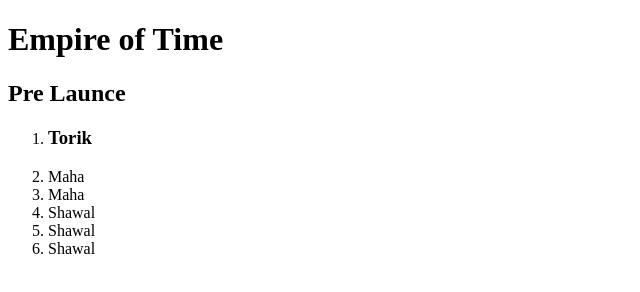
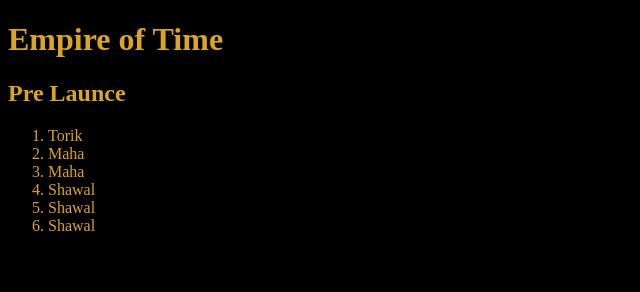
Before and after one commit to SafiulSadi/prelaunch, a plain HTML site: page index.html in a window 1280 px wide. Shown: the whole page, without its empty margins (0-640 px from the left). Drawn offline with Linux system fonts and the light colour scheme.

Commit message:
add css file

```diff
--- a/index.html
+++ b/index.html
@@ -3,7 +3,8 @@
 <head>
   <meta charset="UTF-8">
   <meta name="viewport" content="width=device-width, initial-scale=1.0">
-  <title>Empire pre launch</title>
+  <title>Empire pre-launch</title>
+  <link rel="stylesheet" href="styles.css">
 </head>
 <body>
   <header>
@@ -15,9 +16,9 @@
         Pre Launce
       </h2>
       <ol>
-        <li><h3>
+        <li>
           Torik
-        </h3></li>
+        </li>
         <li>Maha</li>
         <li>Maha</li>
         <li>Shawal</li>
--- /dev/null
+++ b/styles.css
@@ -0,0 +1,4 @@
+body{
+  background-color: black;
+  color: goldenrod;
+}
```
